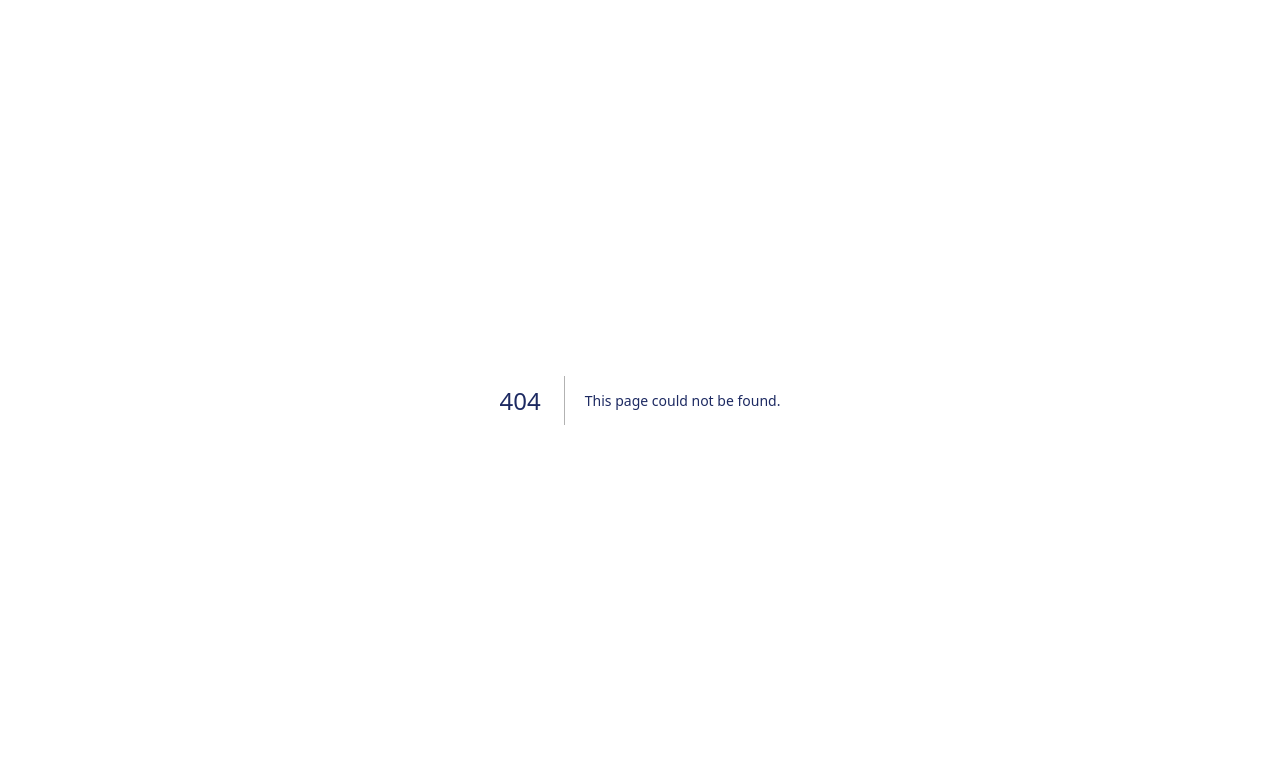
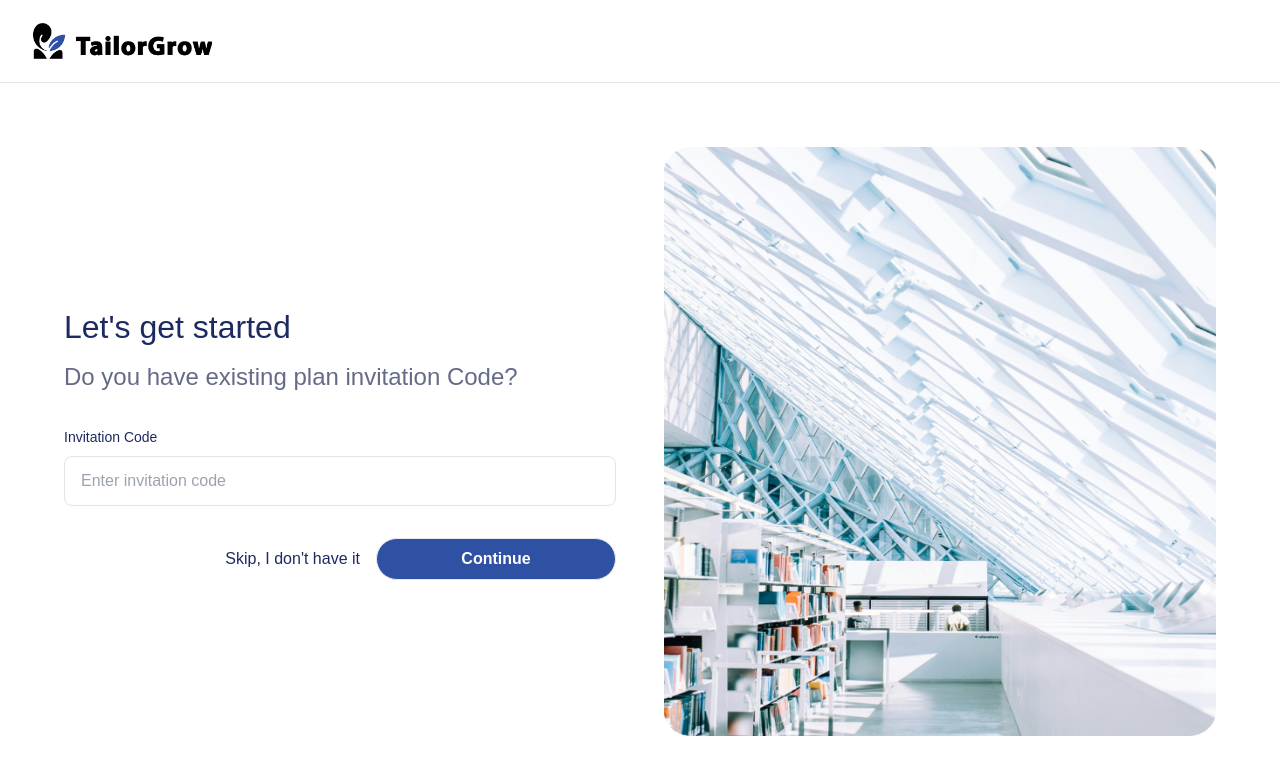
Before and after one commit to titan-2090/tailor, a Next.js app: page /profile/invitation-code in a window 1280 px wide. Before the commit this address had no page. Shown: the top 774 px of the page. Built offline with nearby package versions, Linux system fonts and the light colour scheme.

Commit message:
feat: add invitation and pwd section

```diff
--- /dev/null
+++ b/src/app/auth/layout.tsx
@@ -0,0 +1,12 @@
+import Header from "@/components/shared/header";
+
+const layout = ({ children }: { children: React.ReactNode }) => {
+  return (
+    <div className="min-h-screen flex flex-col">
+      <Header />
+      {children}
+    </div>
+  );
+};
+
+export default layout;
--- a/src/app/auth/otp/page.tsx
+++ b/src/app/auth/otp/page.tsx
@@ -1,13 +1,10 @@
 import OTPForm from "@/components/forms/otp-form";
-import Header from "@/components/shared/header";
-import AuthMainWrapper from "@/components/wrappers/auth-main-wrapper";
+import UserMainWrapper from "@/components/wrappers/user-main-wrapper";
 import Image from "next/image";
 
 const page = () => {
   return (
-    <div className="min-h-screen flex flex-col">
-      <Header />
-      <AuthMainWrapper>
+    <UserMainWrapper>
       <OTPForm />
       <div className="relative w-full h-full lg:block hidden">
         <Image
@@ -17,8 +14,7 @@ const page = () => {
           className="object-center"
         />
       </div>
-      </AuthMainWrapper>
-    </div>
+    </UserMainWrapper>
   );
 };
 
--- /dev/null
+++ b/src/app/profile/invitation-code/page.tsx
@@ -0,0 +1,21 @@
+import InvitationCodeForm from "@/components/forms/invitation-code-form";
+import UserMainWrapper from "@/components/wrappers/user-main-wrapper";
+import Image from "next/image";
+
+const page = () => {
+  return (
+    <UserMainWrapper>
+      <InvitationCodeForm />
+      <div className="relative w-full h-full lg:block hidden">
+        <Image
+          src="/_static/bg2.png"
+          alt="bg1"
+          fill
+          className="object-center"
+        />
+      </div>
+    </UserMainWrapper>
+  );
+};
+
+export default page;
--- /dev/null
+++ b/src/app/profile/layout.tsx
@@ -0,0 +1,12 @@
+import Header from "@/components/shared/header";
+
+const layout = ({ children }: { children: React.ReactNode }) => {
+  return (
+    <div className="min-h-screen flex flex-col">
+      <Header />
+      {children}
+    </div>
+  );
+};
+
+export default layout;
--- a/src/components/buttons/submit-button.tsx
+++ b/src/components/buttons/submit-button.tsx
@@ -8,7 +8,7 @@ const SubmitButton = ({
   onClick,
 }: {
   type?: "submit" | "button";
-  disabled: boolean;
+  disabled?: boolean;
   isLoading?: boolean;
   className?: string;
   onClick?: () => void;
--- /dev/null
+++ b/src/components/forms/invitation-code-form.tsx
@@ -0,0 +1,38 @@
+"use client";
+import { useRouter } from "next/navigation";
+import SubmitButton from "../buttons/submit-button";
+import UserInput from "../inputs/user-input";
+import AuthHeading from "../shared/auth-heading";
+import UserFormWrapper from "../wrappers/user-form-wrapper";
+import Link from "next/link";
+
+const InvitationCodeForm = () => {
+  const router = useRouter();
+  const handleSubmit = () => {
+    router.push("/profile/info");
+  };
+  return (
+    <UserFormWrapper>
+      <AuthHeading
+        header="Let's get started"
+        sub="Do you have existing plan invitation Code?"
+      />
+      <form className="flex flex-col gap-[32px]">
+        <UserInput
+          error=""
+          label="Invitation Code"
+          type="text"
+          placeholder="Enter invitation code"
+        />
+        <div className="flex justify-end items-center gap-[16px]">
+          <Link href="/profile/info">
+            <p>Skip, I don't have it</p>
+          </Link>
+          <SubmitButton className="w-[240px]" onClick={handleSubmit} />
+        </div>
+      </form>
+    </UserFormWrapper>
+  );
+};
+
+export default InvitationCodeForm;
--- a/src/components/forms/otp-form.tsx
+++ b/src/components/forms/otp-form.tsx
@@ -7,7 +7,7 @@ import ErrorMsg from "../shared/error";
 import { verifyOtp } from "@/lib/actions";
 import { useRouter, useSearchParams } from "next/navigation";
 import AuthHeading from "../shared/auth-heading";
-import AuthFormWrapper from "../wrappers/auth-form-wrapper";
+import UserFormWrapper from "../wrappers/user-form-wrapper";
 
 // declare type for the props
 
@@ -78,8 +78,8 @@ const OTPInput = ({ length = 6 }: InputProps) => {
   };
 
   return (
-    <AuthFormWrapper>
-      <AuthHeading header="Welcome to Reroute" sub="Please Verify Your Email" />
+    <UserFormWrapper>
+      <AuthHeading header="Welcome to Reroute" sub="Please verify your email" />
       <div className="flex flex-col gap-[8px]">
         <p className="text-m">Verification code</p>
         <div className="flex justify-between gap-[8px]">
@@ -108,7 +108,7 @@ const OTPInput = ({ length = 6 }: InputProps) => {
           onClick={handleSubmit}
         />
       </div>
-    </AuthFormWrapper>
+    </UserFormWrapper>
   );
 };
 
--- /dev/null
+++ b/src/components/forms/pwd-form.tsx
@@ -0,0 +1,49 @@
+"use client";
+
+import { useState } from "react";
+import AuthHeading from "../shared/auth-heading";
+import ErrorMsg from "../shared/error";
+import UserFormWrapper from "../wrappers/user-form-wrapper";
+import SubmitButton from "../buttons/submit-button";
+import { useRouter } from "next/navigation";
+
+const PwdForm = () => {
+  const router = useRouter();
+  const [error] = useState("");
+  const handleSubmit = () => {
+    router.push("/profile/invitation-code");
+  };
+  return (
+    <UserFormWrapper>
+      <AuthHeading
+        header="Welcome to Reroute"
+        sub="Please secure your account"
+      />
+      <form className="flex flex-col gap-[32px]">
+        <div className="flex flex-col gap-[8px]">
+          <p className="text-m">Password</p>
+          <input
+            type="password"
+            placeholder="Password"
+            className="px-[16px] py-[12px] border-first-stroke border-[1px] border-solid rounded-[8px]"
+          />
+          <ErrorMsg error={error} />
+        </div>
+        <div className="flex flex-col gap-[8px]">
+          <p className="text-m">Re-type password</p>
+          <input
+            type="password"
+            placeholder="Password"
+            className="px-[16px] py-[12px] border-first-stroke border-[1px] border-solid rounded-[8px]"
+          />
+          <ErrorMsg error={error} />
+        </div>
+        <div className="text-right">
+          <SubmitButton className="w-[240px]" onClick={handleSubmit} />
+        </div>
+      </form>
+    </UserFormWrapper>
+  );
+};
+
+export default PwdForm;
--- /dev/null
+++ b/src/components/inputs/user-input.tsx
@@ -0,0 +1,27 @@
+import ErrorMsg from "../shared/error";
+
+const UserInput = ({
+  error,
+  label,
+  type,
+  placeholder,
+}: {
+  error: string;
+  label: string;
+  type: string;
+  placeholder: string;
+}) => {
+  return (
+    <div className="flex flex-col gap-[8px]">
+      <p className="text-m">{label}</p>
+      <input
+        type={type}
+        placeholder={placeholder}
+        className="px-[16px] py-[12px] border-first-stroke border-[1px] border-solid rounded-[8px]"
+      />
+      <ErrorMsg error={error} />
+    </div>
+  );
+};
+
+export default UserInput;
--- a/src/components/wrappers/auth-form-wrapper.tsx
+++ /dev/null
@@ -1,7 +0,0 @@
-const AuthFormWrapper = ({ children }: { children: React.ReactNode }) => {
-  return (
-    <div className="flex flex-col gap-[32px] rounded-[16px]">{children}</div>
-  );
-};
-
-export default AuthFormWrapper;
--- /dev/null
+++ b/src/components/wrappers/user-form-wrapper.tsx
@@ -0,0 +1,7 @@
+const UserFormWrapper = ({ children }: { children: React.ReactNode }) => {
+  return (
+    <div className="flex flex-col gap-[32px] rounded-[16px]">{children}</div>
+  );
+};
+
+export default UserFormWrapper;
--- a/src/components/wrappers/auth-main-wrapper.tsx
+++ b/src/components/wrappers/user-main-wrapper.tsx
@@ -1,4 +1,4 @@
-const AuthMainWrapper = ({ children }: { children: React.ReactNode }) => {
+const UserMainWrapper = ({ children }: { children: React.ReactNode }) => {
   return (
     <div className="grid lg:grid-cols-2 items-center gap-[48px] p-[64px] flex-1">
       {children}
@@ -6,4 +6,4 @@ const AuthMainWrapper = ({ children }: { children: React.ReactNode }) => {
   );
 };
 
-export default AuthMainWrapper;
+export default UserMainWrapper;
```
Also changed, not shown: public/_static/bg2.png (added). Lines whose indentation alone changed are shown as unchanged.
